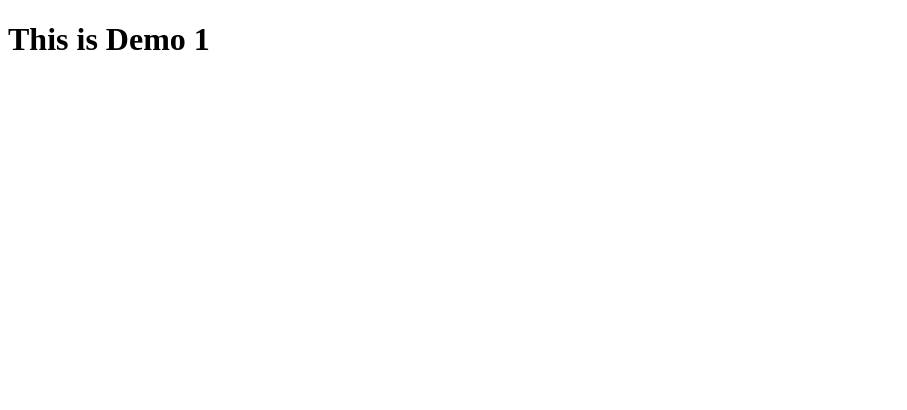
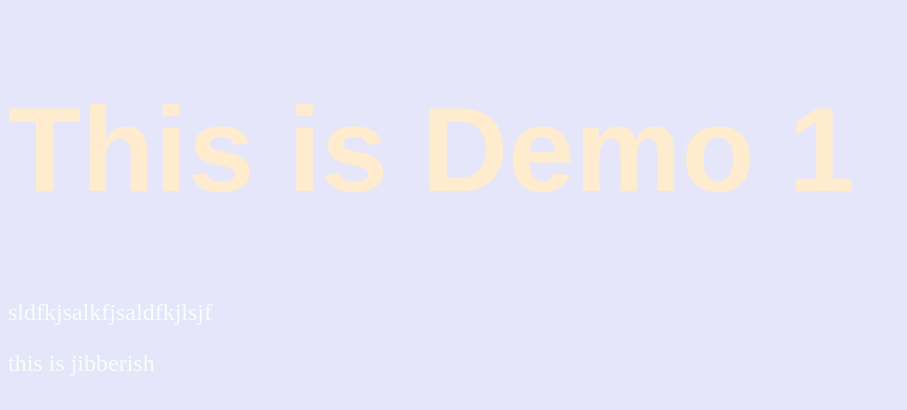
Before and after one commit to eileentran/WP2020Demo1, a plain HTML site: page index.html in a window 1280 px wide. Shown: the whole page, without its empty margins (0-907 px from the left). Drawn offline with Linux system fonts and the light colour scheme.

Commit message:
added style.css behavior

```diff
--- a/Stylesheet/style.css
+++ b/Stylesheet/style.css
@@ -0,0 +1,12 @@
+h1{
+  color: blanchedalmond;
+  font-family:helvetica;
+  font-size:120px;
+  }
+p{
+  color: mintcream;
+  font-size: 24px;
+  }
+body{
+  background-color: lavender;
+  }
--- a/index.html
+++ b/index.html
@@ -2,8 +2,11 @@
 <html>
   <head>
       <title>Demo 1</title>
+      <link href="Stylesheet/style.css" rel="stylesheet" type="text/css">
   </head>
   <body>
       <h1>This is Demo 1</h1>
+      <p>sldfkjsalkfjsaldfkjlsjf</p>
+      <p>this is jibberish</p>
   </body>
 </html>
```
